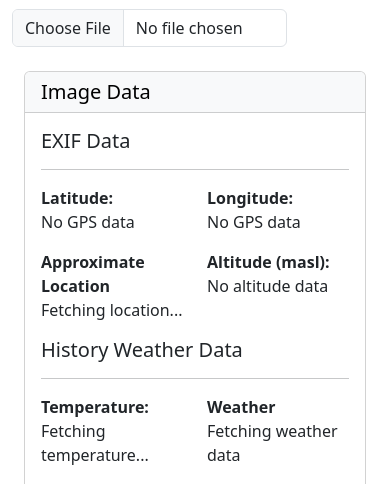
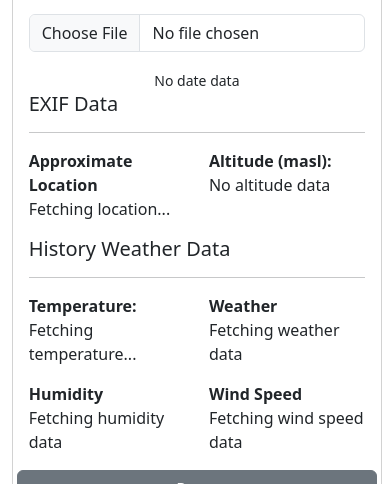
Before and after one commit to cliffamadeus/exif-metadata-pull, a PHP site: page /exif-basic.php in a window 390 px wide. Shown: the part 297-781 px from the top of the page. Run offline with PHP 8.4, Linux system fonts and the light colour scheme.

Commit message:
Styling changes

```diff
--- a/exif-basic.php
+++ b/exif-basic.php
@@ -11,38 +11,26 @@
 
     <link rel="stylesheet" href="https://unpkg.com/leaflet/dist/leaflet.css" />
     <script src="https://unpkg.com/leaflet/dist/leaflet.js"></script>
+    <style>
 
-    <style>
-        .home-flex-container {
-            display: flex;
-            justify-content: start;
-            gap: 2rem;
+        .main{
+            width: 95%;
+            margin-left: 3%;
+            justify-content: center;
         }
-        .modal-backdrop.show {
-            background-color: rgba(0, 0, 0, 0.5);
-        }
-        .toast-container {
-            position: fixed;
-            top: 25%;
-            left: 50%;
-            transform: translate(-50%, -50%);
+        .image-preview{
+            width: 200px;
         }
 
-        .img-upload-flex {
+        .image-section {
             display: flex;
+            flex-direction: column;
+            align-items: center;
             justify-content: center;
-            align-items: center;
-            height: 100vh;
-        }
-
-        #map {
-            height: 400px;
-        }
-
-        .data-section {
-            margin-top: 20px;
+            text-align: center;
         }
     </style>
+
 </head>
 
 <body>
@@ -68,46 +56,41 @@
     </div>
 </nav>
 
-    <div class="container" style="margin-top: 2rem;">
-        <div class="row mb-4">
-            <!-- Image Upload Section -->
-            <div class="col-md-3">
-                <button id="clearButton" class="btn btn-secondary" type="button">Reset</button>
-                <br>
-                <img id="imagePreview" style="margin-top:20px" src="https://www.freeiconspng.com/uploads/no-image-icon-6.png" width="200px">
-                <input type="file" id="imageInput" class="form-control" style="width:75%; margin-top:10px;" onchange="handleImageInput(this);" />
-            </div>
-            <!-- Image Data and Map Section -->
-            <div class="col-md-9">
-                <div class="container mt-4">
-                    <!-- Image Data Card -->
+<div class="main" style="margin-top: 2rem;">
     <div class="card mb-4">
         <div class="card-header text-bg-light">
+            <h5 class="card-title mb-0">Image Data</h5>
+
+        </div>
+
+        <div class="card-body">
+            <div class="row">
+                <!-- Image and Input Section -->
+                <div class="col-md-4 image-section">
+                    <img id="imagePreview" class="image-preview" src="https://www.freeiconspng.com/uploads/no-image-icon-6.png" alt="Image Preview" />
+                    <input type="file" id="imageInput" style="margin-top:15px;"class="form-control" onchange="handleImageInput(this);" />
+                    <div class="text-center mt-3">
+                        <small id="dateTimeData">No date data</small>
+                    </div>
+                </div>
+
+                <!-- Data Section (EXIF & Weather) -->
+                <div class="col-md-8 data-section">
+                    <div class="row">
+                        <!-- EXIF Data Column -->
+                        <div class="col">
+                            <h5>EXIF Data</h5>
+                            <hr>
+
                             <div class="row">
                                 <div class="col">
-                                    <h5 class="card-title mb-0">Image Data</h5>
+                                    <input type="hidden" id="latitudeData" value="No GPS data">
+                                </div>
+                                <div class="col">
+                                    <input type="hidden" id="longitudeData" value="No GPS data">
                                 </div>
                             </div>
-                        </div>
-                        <div class="card-body">
-                            <div class="row">
-                                <!-- EXIF Data Column -->
-                                <div class="col-md-6">
-                                    <h5>EXIF Data</h5>
-                                    <hr>
-                                    <div class="col">
-                                        <div class="row">
-                                            <div class="col">
-                                                <strong>Latitude:</strong>
-                                                <p id="latitudeData">No GPS data</p>
-                                            </div>
-                                            <div class="col">
-                                                <strong>Longitude:</strong>
-                                                <p id="longitudeData">No GPS data</p>
-                                            </div>
-                                        </div>
-                                    </div>
-                                    <div class="col">
+
                             <div class="row">
                                 <div class="col">
                                     <strong>Approximate Location</strong>
@@ -118,14 +101,9 @@
                                     <p id="altitudeData">No altitude data</p>
                                 </div>
                             </div>
-                                    </div>
-                                </div>
 
-                                <!-- Weather Data Column -->
-                                <div class="col-md-6">
                             <h5>History Weather Data</h5>
                             <hr>
-                                    <div class="col">
                             <div class="row">
                                 <div class="col">
                                     <strong>Temperature:</strong>
@@ -136,8 +114,6 @@
                                     <p id="weatherData">Fetching weather data</p>
                                 </div>
                             </div>
-                                    </div>
-                                    <div class="col">
                             <div class="row">
                                 <div class="col">
                                     <strong>Humidity</strong>
@@ -149,17 +125,19 @@
                                 </div>
                             </div>
                         </div>
+
+                        <button id="clearButton" class="btn btn-secondary" type="button" onclick="resetImage()">Reset</button>
+
+                        <!-- Weather Data Column -->
+                        <div class="col-sm-6 weather-data">
+
                         </div>
                     </div>
                 </div>
-                        <div class=" text-body-secondary text-center">
-                            <small class="text-body-secondary text-white" id="dateTimeData">No date data</small>
             </div>
 
             <!-- Map Section -->
             <div id="map" class="mt-4" style="height: 400px;"></div>
-                    </div>
-                </div>
         </div>
     </div>
 </div>
@@ -176,33 +154,16 @@
     // Marker object
     let marker;
 
-        // Clear button event listener
-        document.addEventListener('DOMContentLoaded', function() {
-            document.getElementById("clearButton").addEventListener("click", function() {
-                document.getElementById("imageInput").value = "";
-                document.getElementById("imagePreview").src = "https://www.freeiconspng.com/uploads/no-image-icon-6.png";
-                document.getElementById("latitudeData").textContent = "No GPS data";
-                document.getElementById("longitudeData").textContent = "No GPS data";
-                document.getElementById("altitudeData").textContent = "No altitude data";
-                document.getElementById("dateTimeData").textContent = "No date data";
-                document.getElementById("locData").textContent = "Fetching location...";
-                document.getElementById("tempData").textContent = "Fetching temperature...";
-                document.getElementById("weatherData").textContent = "Fetching weather...";
-                document.getElementById("humData").textContent = "Fetching humidity...";
-                document.getElementById("wind_speedData").textContent = "Fetching wind speed...";
-
-                if (marker) {
-                    myMap.removeLayer(marker);  // Remove previous marker
-                }
-            });
-        });
-
 // Handle image input and extract EXIF data
 function handleImageInput(input) {
     if (input.files && input.files[0]) {
         var reader = new FileReader();
         reader.onload = function(e) {
             document.getElementById("imagePreview").src = e.target.result;
+
+            // Enable reset button when data is available
+            document.getElementById("clearButton").disabled = false; // Enable reset button
+
             EXIF.getData(input.files[0], function() {
                 var lat = EXIF.getTag(this, "GPSLatitude");
                 var lon = EXIF.getTag(this, "GPSLongitude");
@@ -259,39 +220,55 @@
     }
 }
 
+// Reset the image and data, and disable the reset button
+function resetImage() {
+    document.getElementById("imageInput").value = "";
+    document.getElementById("imagePreview").src = "https://www.freeiconspng.com/uploads/no-image-icon-6.png";
+    document.getElementById("latitudeData").textContent = "No GPS data";
+    document.getElementById("longitudeData").textContent = "No GPS data";
+    document.getElementById("altitudeData").textContent = "No altitude data";
+    document.getElementById("dateTimeData").textContent = "No date data";
+    document.getElementById("locData").textContent = "Fetching location...";
+    document.getElementById("tempData").textContent = "Fetching temperature...";
+    document.getElementById("weatherData").textContent = "Fetching weather...";
+    document.getElementById("humData").textContent = "Fetching humidity...";
+    document.getElementById("wind_speedData").textContent = "Fetching wind speed...";
+
+    if (marker) {
+        myMap.removeLayer(marker);  // Remove previous marker
+    }
+
+    myMap.setView([11.635230398105993, 123.70790316297406], 5);
+
+    // Disable the reset button when there's no data
+    document.getElementById("clearButton").disabled = true;  // Disable reset button
+}
+
+
     // Helper function to format the EXIF date string
     function formatDate(date) {
-            // Split the date and time from the EXIF string
-            const dateParts = date.split(" "); // Split date and time
-            const dateFormatted = dateParts[0].replace(/:/g, '-'); // Replace ':' with '-' in the date
-            const timeFormatted = dateParts[1]; // Leave time part as is
+        const dateParts = date.split(" ");
+        const dateFormatted = dateParts[0].replace(/:/g, '-');
+        const timeFormatted = dateParts[1];
 
-            // Combine into ISO format: YYYY-MM-DDTHH:MM:SS
         const isoFormattedDate = `${dateFormatted}T${timeFormatted}`;
-
-            // Create a Date object from the ISO string
         const formattedDate = new Date(isoFormattedDate);
 
-            // Check if the date is valid
         if (isNaN(formattedDate.getTime())) {
             return "Invalid date";
         } else {
-                // Format the date to a readable string
             return formattedDate.toLocaleString('en-US', {
-                    weekday: 'long', // Full weekday name
-                    year: 'numeric', // Full year
-                    month: 'long', // Full month name
-                    day: 'numeric', // Day of the month
-                    hour: 'numeric', // Hour (12-hour format)
-                    minute: 'numeric', // Minute
-                    second: 'numeric', // Second
-                    hour12: true // 12-hour format with AM/PM
+                weekday: 'long',
+                year: 'numeric',
+                month: 'long',
+                day: 'numeric',
+                hour: 'numeric',
+                minute: 'numeric',
+                second: 'numeric',
+                hour12: true
             });
         }
     }
-
-
-
 
     // Fetch weather data based on latitude and longitude
     function fetchWeatherData(lat, lon) {
@@ -308,7 +285,6 @@
                     var windSpeed = data.wind.speed;
                     var locName = data.name;
 
-                        // Update the HTML elements with the fetched weather data
                     document.getElementById("locData").textContent = locName;
                     document.getElementById("tempData").textContent = `${temperature} °C`;
                     document.getElementById("weatherData").textContent = weatherDescription;
```
Lines whose indentation alone changed are shown as unchanged.
